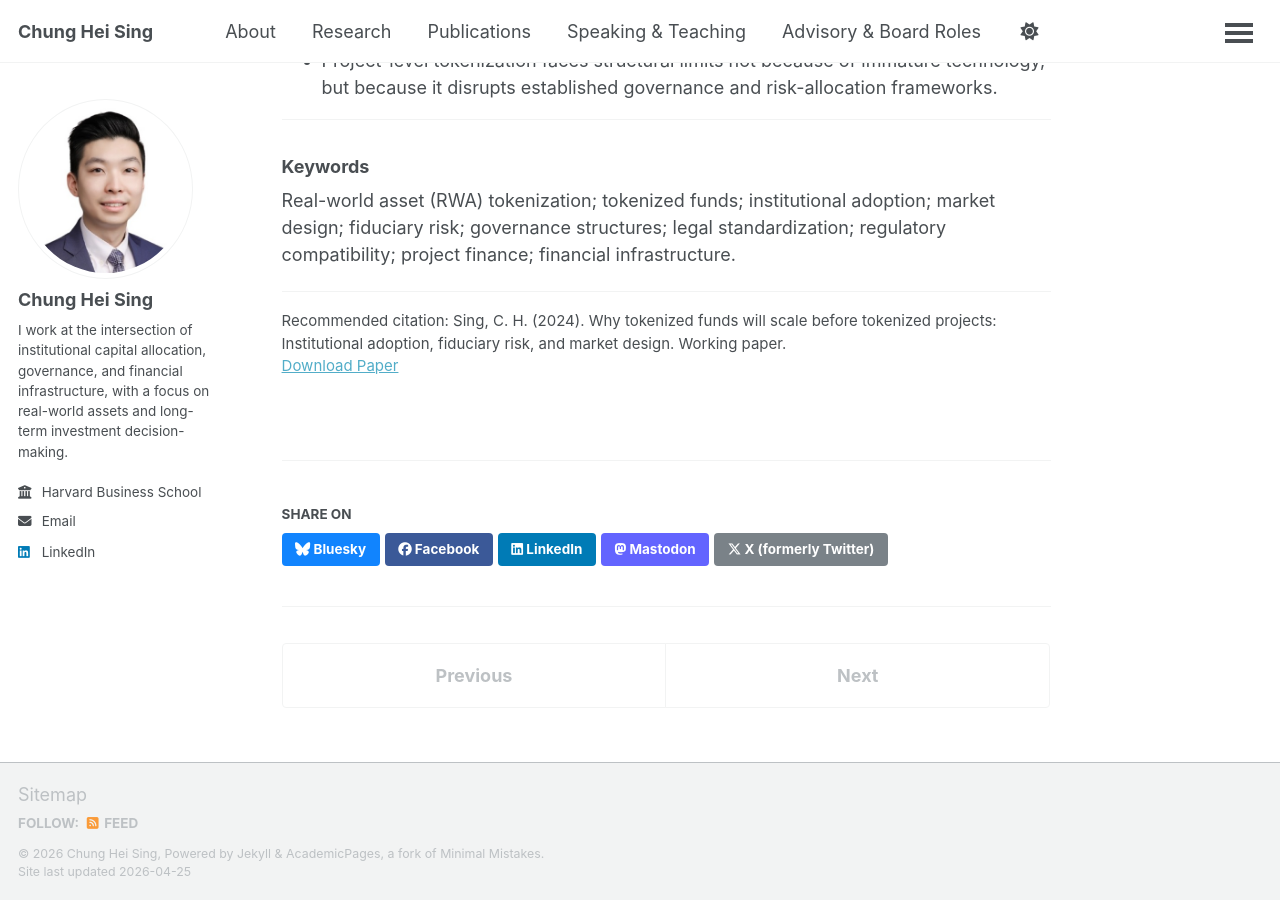
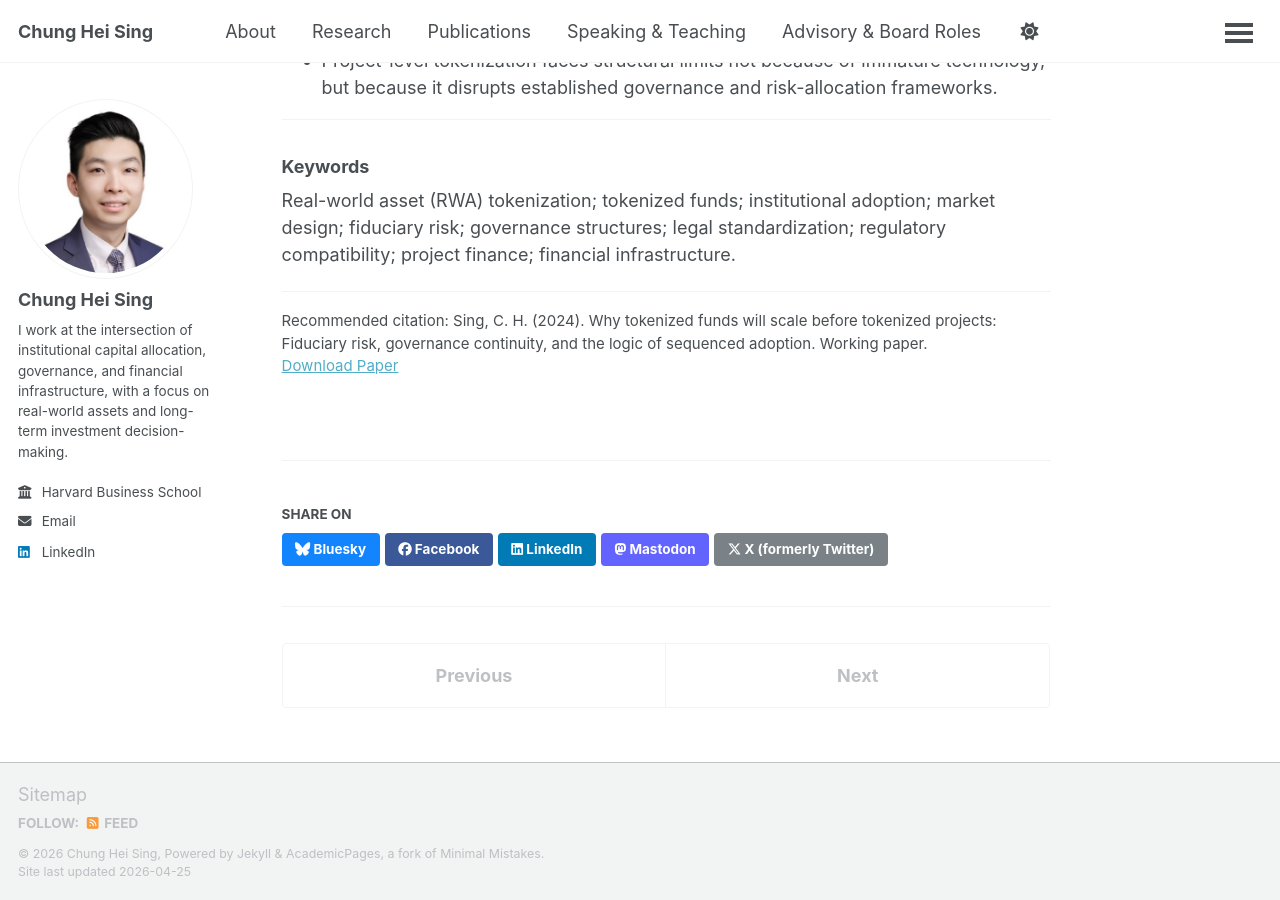
Before and after one commit to chungheising/chungheising.github.io, a Jekyll site: the page built from _publications/2024_10_Why_Tokenized_Funds_Scale_Before_Tokenized_Projects.md, in a window 1280 px wide and 900 px high, scrolled down 990 px. Built offline with Jekyll 4.4.1, drawn with Linux system fonts in a browser that asks for light colours; a script bundle is joined from its source files by our own code; library files that are not in the unit come from our copies.

Commit message:
Update 2024_10_Why_Tokenized_Funds_Scale_Before_Tokenized_Projects.md

```diff
--- a/_publications/2024_10_Why_Tokenized_Funds_Scale_Before_Tokenized_Projects.md
+++ b/_publications/2024_10_Why_Tokenized_Funds_Scale_Before_Tokenized_Projects.md
@@ -9,7 +9,7 @@ paper_date: "2024"
 category: digital_tokenized
 excerpt: "Tokenized funds scale before tokenized projects because they inherit standardized legal structures, fiduciary governance, and regulatory compatibility that institutional investors are structurally required to preserve."
 paperurl: /files/Sing_2024_Why_Tokenized_Funds_Will_Scale_Before_Tokenized_Projects.pdf
-citation: "Sing, C. H. (2024). Why tokenized funds will scale before tokenized projects: Institutional adoption, fiduciary risk, and market design. Working paper."
+citation: "Sing, C. H. (2024). Why tokenized funds will scale before tokenized projects: Fiduciary risk, governance continuity, and the logic of sequenced adoption. Working paper."
 ---
 
 ### Abstract
```
